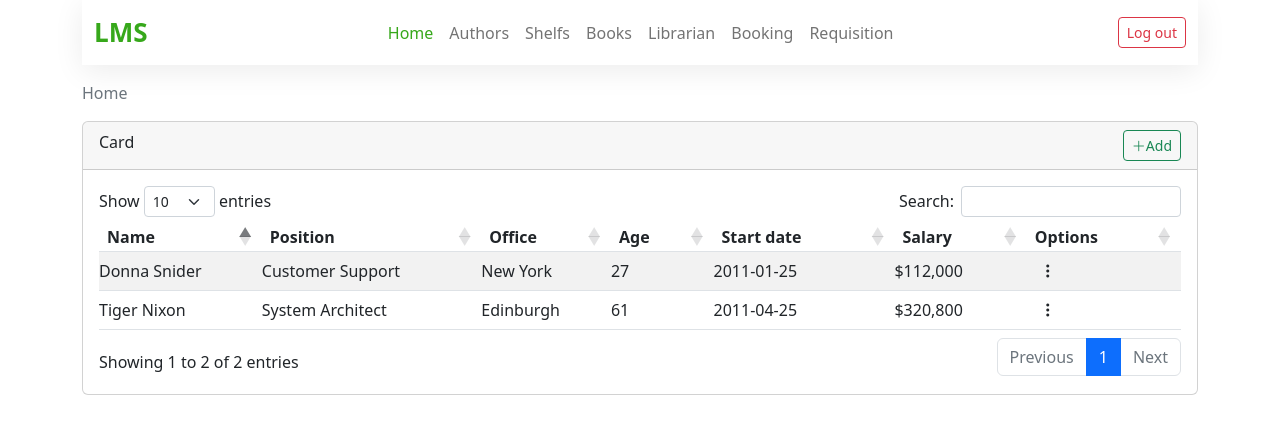
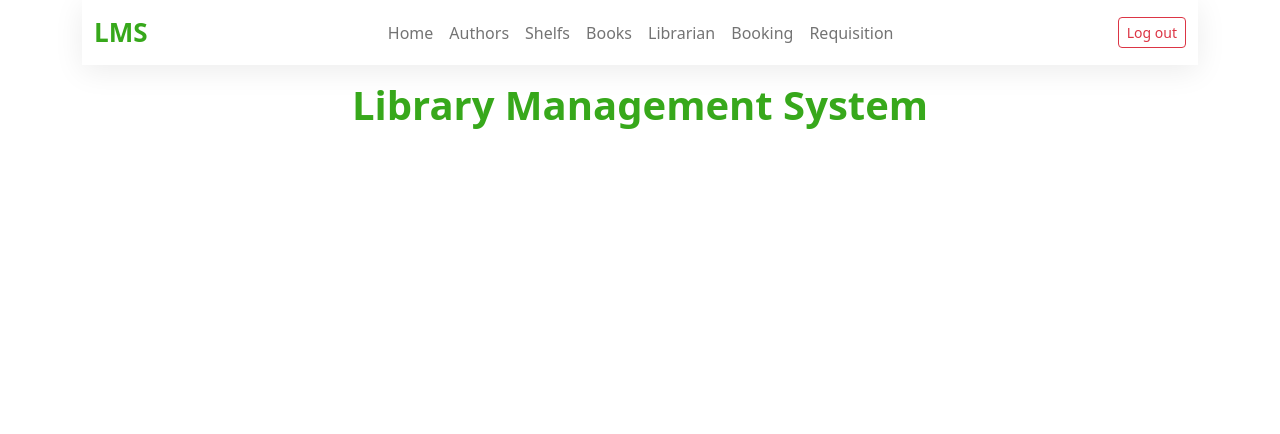
Before and after one commit to d3Jesus/LMS, a React (Create React App) app in the folder lms.react-ui/: page / in a window 1280 px wide. Shown: the top 434 px of the page. Built offline with nearby package versions, Linux system fonts and the light colour scheme.

Commit message:
Added Route

```diff
--- a/lms.react-ui/package.json
+++ b/lms.react-ui/package.json
@@ -10,6 +10,7 @@
     "react": "^18.2.0",
     "react-bootstrap": "^2.7.0",
     "react-dom": "^18.2.0",
+    "react-router-dom": "^6.8.1",
     "react-scripts": "5.0.1",
     "web-vitals": "^2.1.4"
   },
@@ -36,8 +37,5 @@
       "last 1 firefox version",
       "last 1 safari version"
     ]
-  },
-  "devDependencies": {
-    "react-router-dom": "^6.8.1"
   }
 }
--- a/lms.react-ui/src/App.js
+++ b/lms.react-ui/src/App.js
@@ -1,30 +1,14 @@
 import './App.css';
 import 'bootstrap/dist/css/bootstrap.min.css';
-import NavigationBar from './shared/NavbarComponent';
-import BreadCrumb from './shared/BreadcrumbComponent';
-import Container from 'react-bootstrap/Container';
-import CardComponent from './shared/CardComponent';
-
-import Author from "./pages/author/Authors";
-import { BrowserRouter, Routes, Route } from 'react-router-dom';
+import LayoutComponent from './shared/layout/LayoutNav';
+import { Container } from 'react-bootstrap';
 
 function App() {
 
   return (
-    <>
-      <Container>
-        <NavigationBar />
-        <BreadCrumb />
-        <CardComponent />
-      </Container>
-      <BrowserRouter>
-        <Routes>
-          <Route>
-            <Route path="author" element={<Author />} />
-          </Route>
-        </Routes>
-      </BrowserRouter>
-    </>
+    <Container>
+      <LayoutComponent />
+    </Container>
   );
 }
 
--- a/lms.react-ui/src/pages/author/Authors.js
+++ b/lms.react-ui/src/pages/author/Authors.js
@@ -0,0 +1,9 @@
+import React from "react";
+
+const Authors = () => {
+    return (
+        <h1>Author page</h1>
+    );
+}
+
+export default Authors;
--- /dev/null
+++ b/lms.react-ui/src/shared/Home.js
@@ -0,0 +1,11 @@
+import React from "react";
+
+const Home = () => {
+    return (
+        <div>
+            <h1 className="text-center">Library Management System</h1>
+        </div>
+    );
+}
+
+export default Home;
--- a/lms.react-ui/src/shared/NavbarComponent.js
+++ /dev/null
@@ -1,31 +0,0 @@
-import { NavLink } from "react-router-dom";
-
-import Container from 'react-bootstrap/Container';
-import Nav from 'react-bootstrap/Nav';
-import Navbar from 'react-bootstrap/Navbar';
-import Button from 'react-bootstrap/Button';
-
-const NavigationBar = () => {
-    return (
-        <Navbar expand="lg" sticky="top" className='mb-3'>
-            <Container>
-                <Navbar.Brand to='/'>LMS</Navbar.Brand>
-                <Navbar.Toggle aria-controls="basic-navbar-nav" />
-                <Navbar.Collapse className='navbar-collapse' id="basic-navbar-nav">
-                    <Nav className="navbar-nav mx-auto mb-2 mb-lg-0">
-                        <Nav.Link to="/" className='nav-item active'>Home</Nav.Link>
-                        <Nav.Link to="/authors" className='nav-item'>Authors</Nav.Link>
-                        <Nav.Link to="#" className='nav-item'>Shelfs</Nav.Link>
-                        <Nav.Link to="#" className='nav-item'>Books</Nav.Link>
-                        <Nav.Link to="#" className='nav-item'>Librarian</Nav.Link>
-                        <Nav.Link to="#" className='nav-item'>Booking</Nav.Link>
-                        <Nav.Link to="#" className='nav-item'>Requisition</Nav.Link>
-                    </Nav>
-                    <Button variant="outline-danger" className='btn-sm'>Log out</Button>
-                </Navbar.Collapse>
-            </Container>
-        </Navbar>
-    );
-}
-
-export default NavigationBar;
--- /dev/null
+++ b/lms.react-ui/src/shared/layout/LayoutNav.js
@@ -0,0 +1,39 @@
+import React from "react";
+
+import Container from 'react-bootstrap/Container';
+import Nav from 'react-bootstrap/Nav';
+import Navbar from 'react-bootstrap/Navbar';
+import Button from 'react-bootstrap/Button';
+
+import LayoutRoute from './LayoutRoute';
+
+
+const LayoutComponent = () => {
+
+    return (
+        <>
+            <Navbar expand="lg" sticky="top" className='mb-3'>
+                <Container>
+                    <Navbar.Brand to='/'>LMS</Navbar.Brand>
+                    <Navbar.Toggle aria-controls="basic-navbar-nav" />
+                    <Navbar.Collapse className='navbar-collapse' id="basic-navbar-nav">
+                        <Nav className="navbar-nav mx-auto mb-2 mb-lg-0">
+                            <Nav.Link href="/" className='nav-item'>Home</Nav.Link>
+                            <Nav.Link href="/authors" className='nav-item'>Authors</Nav.Link>
+                            <Nav.Link to="#" className='nav-item'>Shelfs</Nav.Link>
+                            <Nav.Link to="#" className='nav-item'>Books</Nav.Link>
+                            <Nav.Link to="#" className='nav-item'>Librarian</Nav.Link>
+                            <Nav.Link to="#" className='nav-item'>Booking</Nav.Link>
+                            <Nav.Link to="#" className='nav-item'>Requisition</Nav.Link>
+                        </Nav>
+                        <Button variant="outline-danger" className='btn-sm'>Log out</Button>
+                    </Navbar.Collapse>
+                </Container>
+            </Navbar>
+            <LayoutRoute />
+        </>
+
+    );
+}
+
+export default LayoutComponent;
--- /dev/null
+++ b/lms.react-ui/src/shared/layout/LayoutRoute.js
@@ -0,0 +1,17 @@
+import React from "react";
+import { BrowserRouter as Router, Routes, Route } from "react-router-dom";
+import Home from "../Home";
+import Authors from "../../pages/author/Authors";
+
+const Routing = () => {
+    return (
+        <Router>
+            <Routes>
+                <Route path='/' element={<Home />}></Route>
+                <Route path='/authors' element={<Authors />}></Route>
+            </Routes>
+        </Router>
+    )
+}
+
+export default Routing;
```
Also changed, not shown: 1 other file (tests, documents, lock files or other folders).
